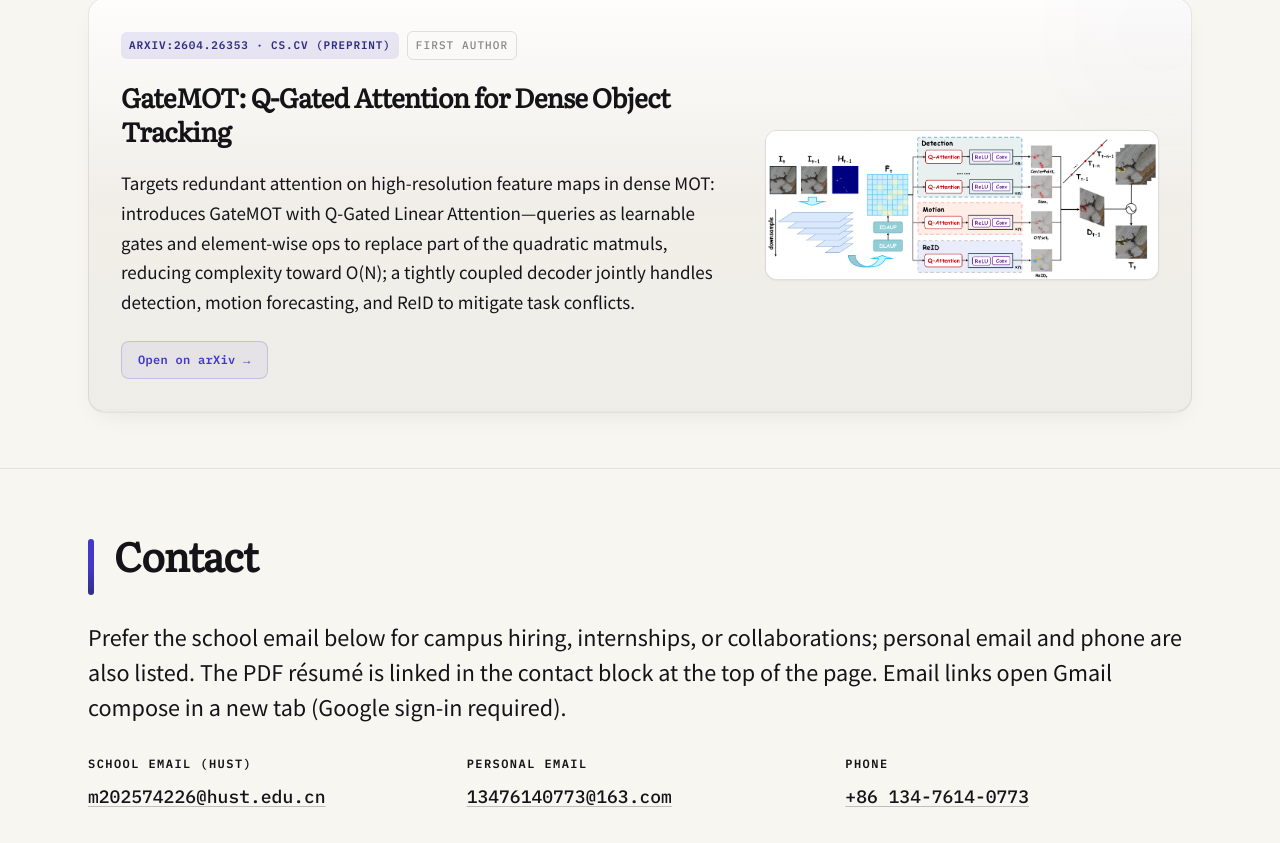
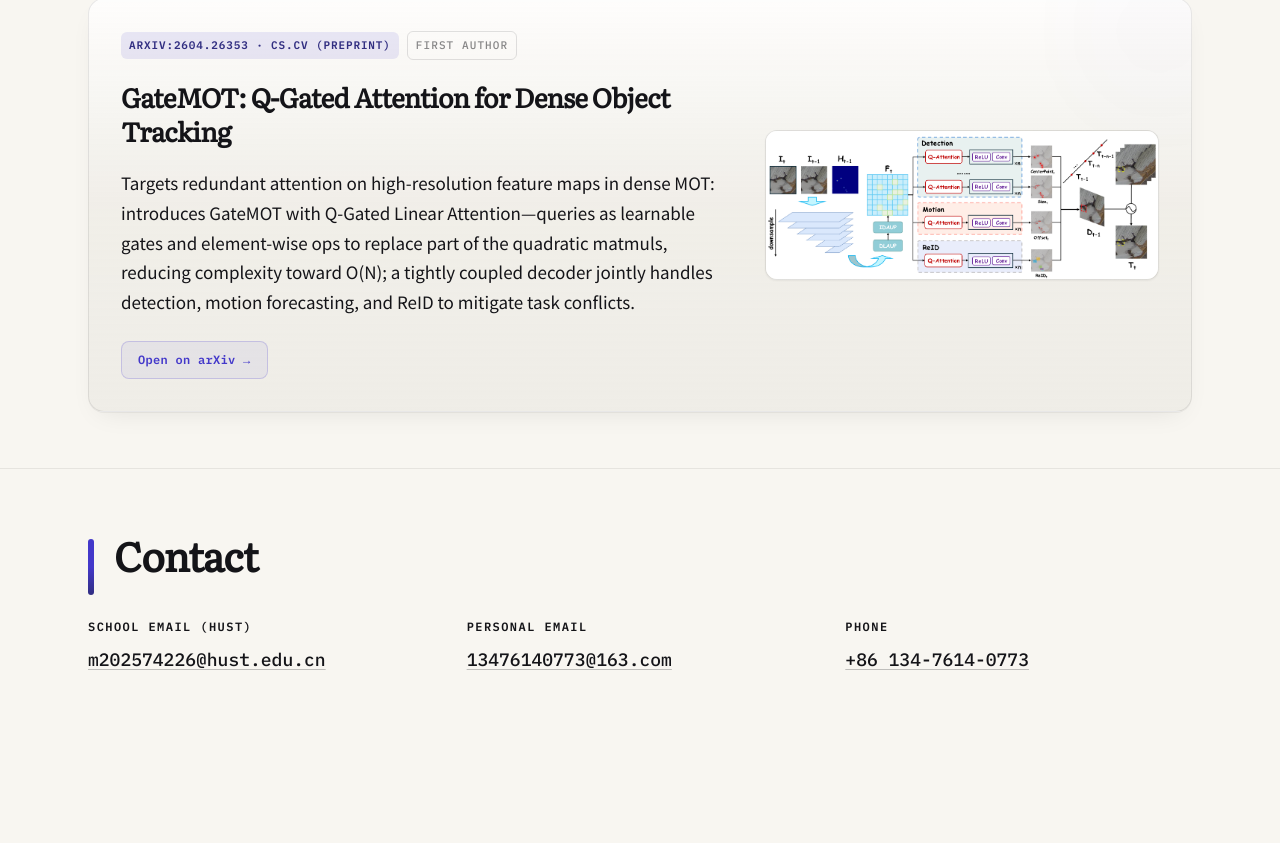
Before and after one commit to lvmingjin77-ui/lvmingjin77-ui.github.io, a React (Vite) app: page / in a window 1280 px wide. Shown: the part 4208-5051 px from the top of the page. After the commit the page ends 4940 px from the top, so only its background shows below. Built offline with nearby package versions, Linux system fonts and the light colour scheme.

Commit message:
4 commit

```diff
--- a/src/components/SiteFooter.tsx
+++ b/src/components/SiteFooter.tsx
@@ -7,13 +7,16 @@ type SiteFooterProps = {
 };
 
 export function SiteFooter({ t }: SiteFooterProps) {
+  const contactLead = t.contact.line.trim();
   return (
     <footer id="contact" className="scroll-mt-20 bg-canvas pb-12 pt-14 dark:bg-canvas-ink sm:pb-14 sm:pt-16">
       <div className="mx-auto max-w-6xl px-4 sm:px-6">
         <Reveal>
           <SectionHeading>{t.contact.label}</SectionHeading>
-          <p className="mt-6 w-full max-w-none text-xl leading-relaxed text-canvas-ink/88 dark:text-[#c9c6c0] sm:text-[1.35rem]">{t.contact.line}</p>
-          <dl className="mt-8 grid gap-6 sm:grid-cols-3 sm:gap-8">
+          {contactLead ? (
+            <p className="mt-6 w-full max-w-none text-xl leading-relaxed text-canvas-ink/88 dark:text-[#c9c6c0] sm:text-[1.35rem]">{t.contact.line}</p>
+          ) : null}
+          <dl className={`grid gap-6 sm:grid-cols-3 sm:gap-8 ${contactLead ? "mt-8" : "mt-6"}`}>
             {t.contact.footerChannels.map((ch) => {
               const openExternal = ch.href.startsWith("https://");
               return (
--- a/src/locales.ts
+++ b/src/locales.ts
@@ -293,8 +293,7 @@ export const messages: Record<Lang, Messages> = {
     },
     contact: {
       label: "联络",
-      line:
-        "欢迎优先通过下方学校邮箱联系；也可使用个人邮箱或电话沟通校招、实习与课题合作。完整简历 PDF 可在页面顶部「联系方式」区块下载。邮箱链接会在 Gmail 网页版新标签页打开撰写（需登录 Google）。",
+      line: "",
       emailWebComposeHint: "在 Gmail 网页中新标签页打开撰写（需登录 Google）",
       footerChannels: [
         {
@@ -482,8 +481,7 @@ export const messages: Record<Lang, Messages> = {
     },
     contact: {
       label: "Contact",
-      line:
-        "Prefer the school email below for campus hiring, internships, or collaborations; personal email and phone are also listed. The PDF résumé is linked in the contact block at the top of the page. Email links open Gmail compose in a new tab (Google sign-in required).",
+      line: "",
       emailWebComposeHint: "Opens Gmail compose in a new tab (Google sign-in required)",
       footerChannels: [
         {
```
